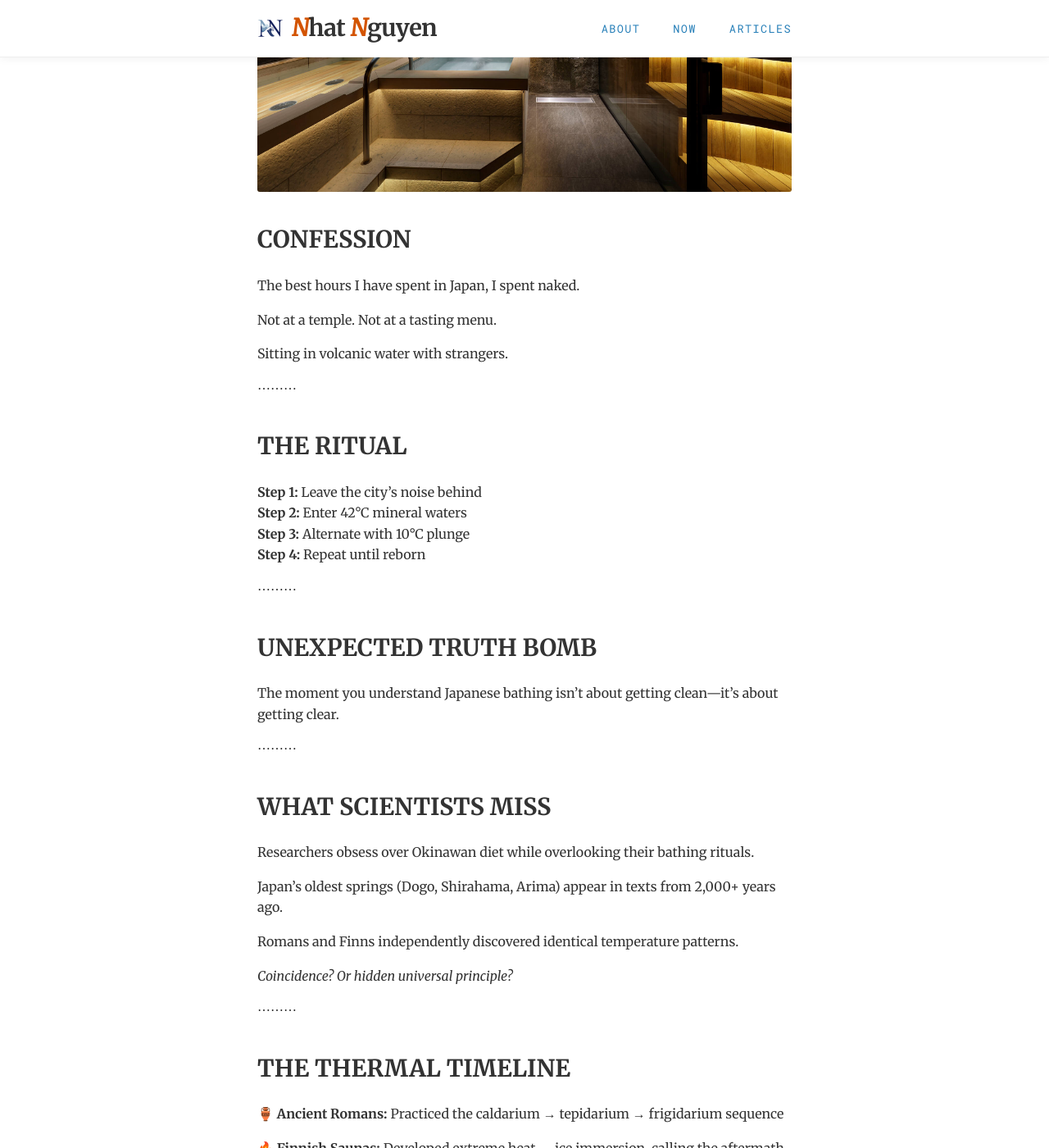
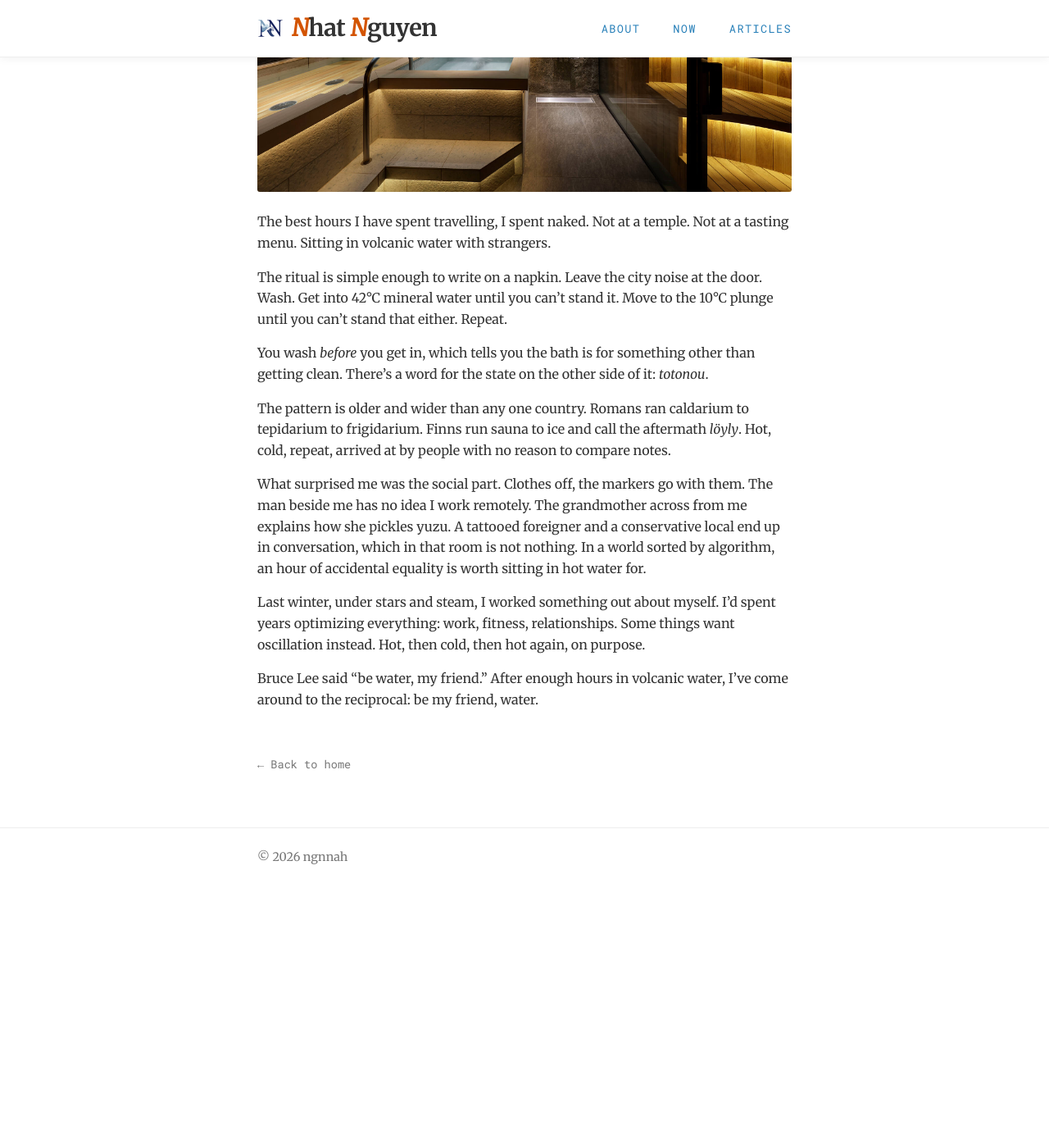
Before and after one commit to ngnnah/ngnnah.github.io, a Jekyll site: the page built from _posts/2025-04-07-onsen.md, in a window 1280 px wide and 1400 px high, scrolled down 513 px. Shown: the whole window at 82% size. Built offline with Jekyll 4.4.1, drawn with Linux system fonts in a browser that asks for light colours; after the commit the page ends 1626 px from its top, so only the background shows below that; some of the changed text lies outside the part shown.

Commit message:
edit: cut weak posts, trim slop, remove Japan references
Posts 5 -> 3.

Deleted hello-world (a post about starting a blog, built from
pseudo-code blocks and not-X-but-Y framing) and beyond-average (stacked
aphorisms, no personal stake, and an incorrect claim about selection).
Kept the one good line from hello-world by moving it into About Me.

Rewrote the remaining three: dropped the fake function-call code blocks,
all-caps listicle headers, the TL;DR, and the engagement-bait closers.
Also removed three claims I could not verify: a Mishima pull-quote that
was not his, the Okayama/blue-zone longevity numbers, and the
"three cultures, zero communication" framing.

Removed location signals per the last few commits: rural Japan travel,
HelloTalk, Anki JP deck, Nagano/Fukuoka destinations, the 80-hour flight
line, and the Japan scenery paragraph in the Mishima review. Japanese
music and anime stay; that is taste, not an address.

Retitles the onsen post, so its old URL 404s along with the two
deleted posts.

Co-Authored-By: Claude Opus 5 (1M context) <noreply@anthropic.com>

```diff
--- a/_posts/2025-04-07-onsen.md
+++ b/_posts/2025-04-07-onsen.md
@@ -1,108 +1,21 @@
 ---
 layout: post
-title: "42°C: Where Japanese Waters Remake You"
+title: "42°C: Where Volcanic Water Remakes You"
 date: 2025-04-07
-description: "What volcanic baths reveal about longevity, mental clarity, and why we should all be getting naked with strangers more often"
-image: /images/japan-water-onsen.jpg
+description: "On volcanic baths, what happens when status markers come off, and oscillation instead of optimization"
+image: /images/thermal-bath.jpg
 ---
 
-# CONFESSION
+The best hours I have spent travelling, I spent naked. Not at a temple. Not at a tasting menu. Sitting in volcanic water with strangers.
 
-The best hours I have spent in Japan, I spent naked.
+The ritual is simple enough to write on a napkin. Leave the city noise at the door. Wash. Get into 42°C mineral water until you can't stand it. Move to the 10°C plunge until you can't stand that either. Repeat.
 
-Not at a temple. Not at a tasting menu.
+You wash *before* you get in, which tells you the bath is for something other than getting clean. There's a word for the state on the other side of it: *totonou*.
 
-Sitting in volcanic water with strangers.
+The pattern is older and wider than any one country. Romans ran caldarium to tepidarium to frigidarium. Finns run sauna to ice and call the aftermath *löyly*. Hot, cold, repeat, arrived at by people with no reason to compare notes.
 
-⋯⋯⋯
+What surprised me was the social part. Clothes off, the markers go with them. The man beside me has no idea I work remotely. The grandmother across from me explains how she pickles yuzu. A tattooed foreigner and a conservative local end up in conversation, which in that room is not nothing. In a world sorted by algorithm, an hour of accidental equality is worth sitting in hot water for.
 
-# THE RITUAL
+Last winter, under stars and steam, I worked something out about myself. I'd spent years optimizing everything: work, fitness, relationships. Some things want oscillation instead. Hot, then cold, then hot again, on purpose.
 
-**Step 1:** Leave the city's noise behind
-**Step 2:** Enter 42°C mineral waters
-**Step 3:** Alternate with 10°C plunge
-**Step 4:** Repeat until reborn
-
-⋯⋯⋯
-
-# UNEXPECTED TRUTH BOMB
-
-The moment you understand Japanese bathing isn't about getting clean—it's about getting clear.
-
-⋯⋯⋯
-
-# WHAT SCIENTISTS MISS
-
-Researchers obsess over Okinawan diet while overlooking their bathing rituals.
-
-Japan's oldest springs (Dogo, Shirahama, Arima) appear in texts from 2,000+ years ago.
-
-Romans and Finns independently discovered identical temperature patterns.
-
-_Coincidence? Or hidden universal principle?_
-
-⋯⋯⋯
-
-# THE THERMAL TIMELINE
-
-🏺 **Ancient Romans:** Practiced the caldarium → tepidarium → frigidarium sequence
-
-🔥 **Finnish Saunas:** Developed extreme heat → ice immersion, calling the aftermath "löyly"
-
-🌋 **Japanese Onsen:** Perfected volcanic immersion → cold plunge, naming the clarity "totonou"
-
-Three cultures, zero communication, identical discovery: thermal extremes reset human biology.
-
-⋯⋯⋯
-
-# WHAT HAPPENS AT 42°C
-
-- Impossible problems suddenly solve themselves
-- Anxiety dissolves like salt in hot water
-- Creativity emerges from nowhere
-- Status hierarchy evaporates completely
-
-⋯⋯⋯
-
-# THE NAKEDNESS BREAKTHROUGH
-
-Most radical discovery: what happens when status markers disappear.
-
-The startup CEO beside me doesn't know I work remotely.
-The grandmother across from me shares yuzu pickling secrets.
-The tattooed foreigner and conservative local find unexpected connection.
-
-_In our algorithm-sorted world, this temporary equality feels revolutionary._
-
-⋯⋯⋯
-
-# THE LONGEVITY SECRET?
-
-Okayama women live to 88.29 years.
-Okinawa remains a "blue zone" of centenarians.
-
-What if thermal stress cycling is the hidden variable in Japan's longevity equation?
-
-⋯⋯⋯
-
-# PERSONAL MOMENT
-
-Last winter, under stars and steam, I understood something about myself:
-
-I'd spent years trying to optimize everything—work, fitness, relationships—when sometimes what we need isn't optimization but oscillation. Not constant efficiency but intentional extremes.
-
-⋯⋯⋯
-
-# PARTING WISDOM
-
-Bruce Lee said "Be water, my friend."
-
-After enough hours in volcanic water, I've learned the reciprocal truth: be my friend, water.
-
-⋯⋯⋯
-
-**TL;DR:** The Japanese have quietly perfected a longevity technology hiding in plain sight. No app required. Just volcanic water and the courage to get naked with strangers.
-
----
-
-_Have you experienced an onsen, sauna, or thermal bath that changed you?_
+Bruce Lee said "be water, my friend." After enough hours in volcanic water, I've come around to the reciprocal: be my friend, water.
--- a/index.html
+++ b/index.html
@@ -28,8 +28,9 @@ layout: default
       </p>
 
       <p>
-        Graduated from MIT in 2021. Working at Ready.net, currently building
-        Global Utility Serviceable Location Registry.
+        Started out debugging PASCAL on paper as a kid in Vietnam; graduated
+        from MIT in 2021. Working at Ready.net, currently building Global
+        Utility Serviceable Location Registry.
       </p>
 
       <p>
```
Also changed, not shown: _data/updates.yml (+1 -15 lines), _posts/2025-03-01-hello-world.md (deleted, +0 -41 lines), _posts/2025-03-02-digital-minimalism.md (+9 -36 lines), _posts/2025-03-07-beyond-average.md (deleted, +0 -43 lines), _posts/2025-05-07-book-review-sun-and-steel.md (+5 -35 lines), .claude/settings.json (added), images/thermal-bath.jpg (renamed from images/japan-water-onsen.jpg).
